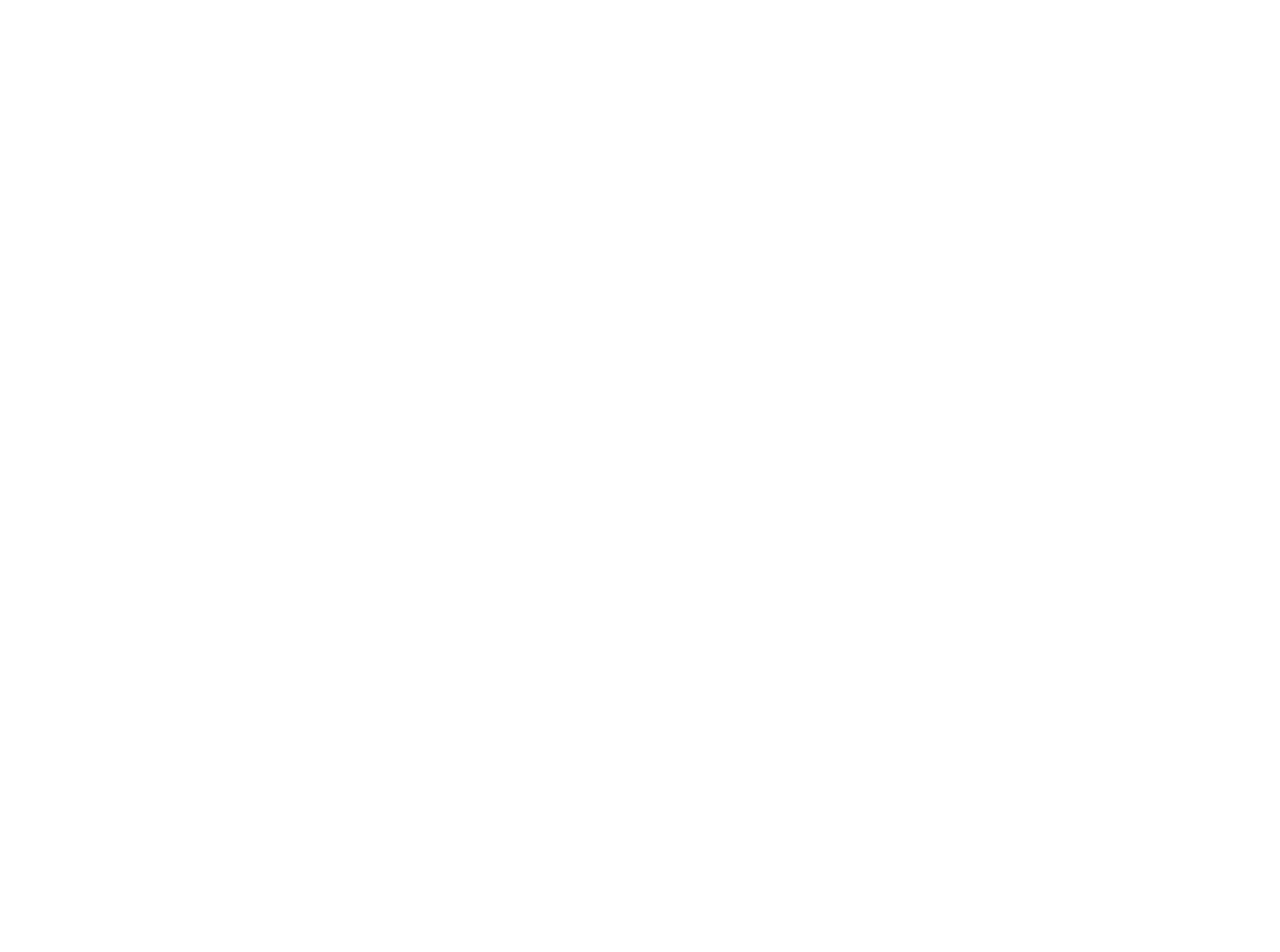
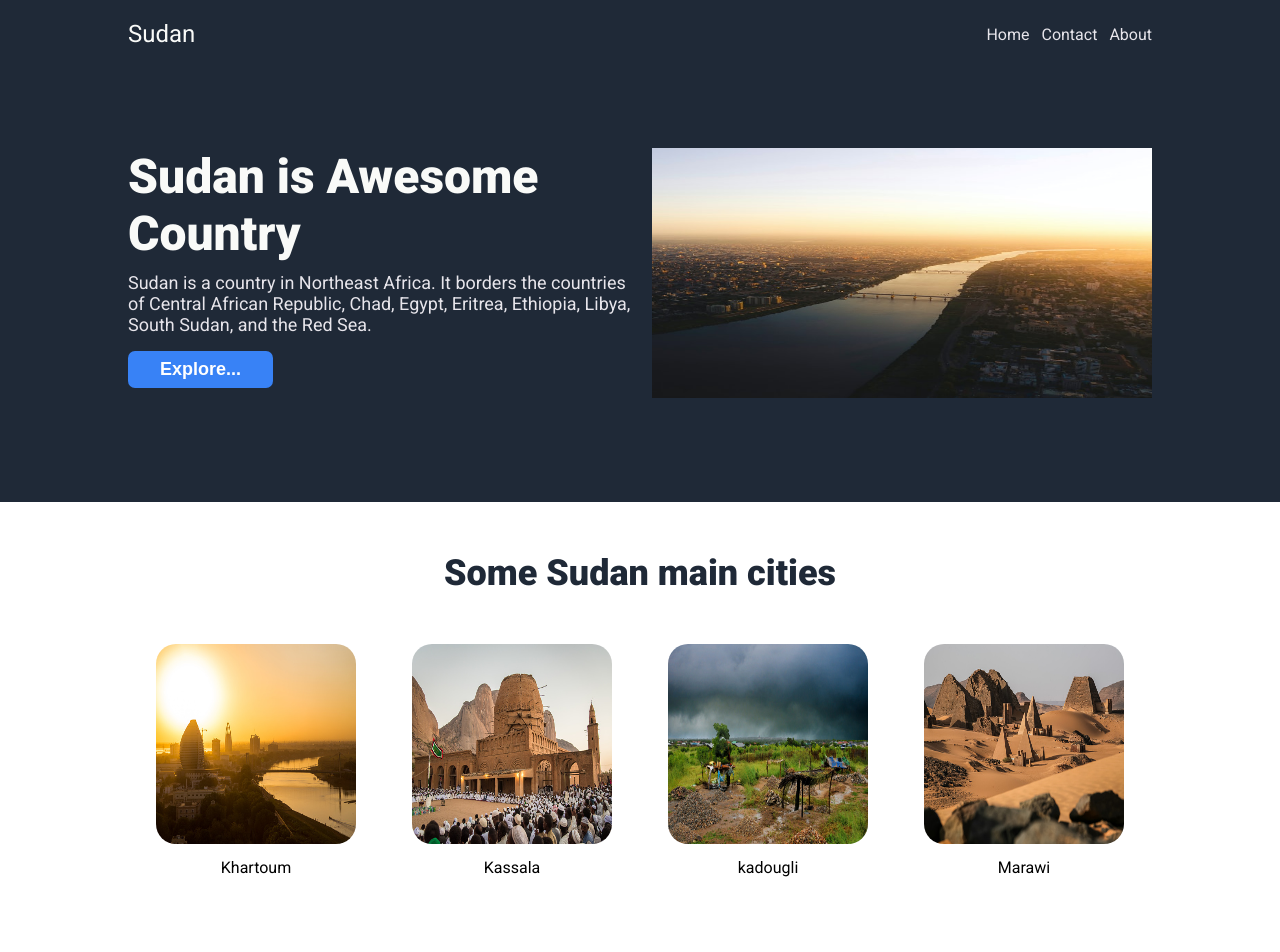
Before and after one commit to mustafa7assan/landing-page, a plain HTML site: page index.html in a window 1280 px wide. Shown: the top 952 px of the page. Before the commit the page ends 800 px from the top, so only its background shows below. Drawn offline with Linux system fonts and the light colour scheme.

Commit message:
Add style to webpage

```diff
--- a/css/style.css
+++ b/css/style.css
@@ -0,0 +1,166 @@
+@import url("https://fonts.googleapis.com/css2?family=Roboto:ital,wght@0,300;0,400;0,500;0,700;0,900;1,300;1,400;1,500&display=swap");
+
+* {
+  padding: 0;
+  margin: 0;
+  box-sizing: border-box;
+}
+
+body {
+  font-family: "Roboto", sans-serif;
+  height: 100vh;
+  display: flex;
+  flex-direction: column;
+}
+.container {
+  width: 80%;
+  margin: auto;
+}
+.header {
+  background-color: #1f2937;
+  color: white;
+  padding-top: 20px;
+}
+.navbar {
+  display: flex;
+  justify-content: space-between;
+  align-items: center;
+  margin-bottom: 100px;
+}
+.navbar .logo {
+  font-size: 24px;
+  color: #f9faf8;
+}
+.links ul {
+  list-style: none;
+  display: flex;
+  margin: 0;
+  padding: 0;
+  gap: 12px;
+}
+.links ul a {
+  text-decoration: none;
+  color: #e7e5eb;
+}
+.hero {
+  display: flex;
+  gap: 16px;
+  margin-bottom: 100px;
+}
+.hero-content .hero-title {
+  font-size: 48px;
+  font-weight: 900;
+  color: #f9faf8;
+  margin-bottom: 10px;
+}
+.hero-content .hero-text {
+  font-size: 18px;
+  color: #e7e5eb;
+  margin-bottom: 16px;
+}
+.hero-content .hero-button button {
+  background-color: #3882f6;
+  border: none;
+  color: white;
+  font-weight: 700;
+  font-size: 18px;
+  padding: 8px 32px;
+  border-radius: 7px;
+  cursor: pointer;
+}
+.hero .image img {
+  width: 500px;
+  height: 250px;
+}
+/*    Content Section */
+.content {
+  text-align: center;
+  margin-bottom: 20px;
+}
+.content .title {
+  font-size: 36px;
+  color: #1f2937;
+  font-weight: 900;
+  margin: 50px 0;
+}
+.cards {
+  display: flex;
+  justify-content: space-around;
+  align-items: center;
+}
+.card {
+  width: 200px;
+  height: 300px;
+}
+.card .card-image img {
+  width: 200px;
+  height: 200px;
+  border-radius: 20px;
+}
+.card .card-image {
+  margin-bottom: 10px;
+}
+
+/* Quote Section */
+.quote-section {
+  background-color: #e5e7eb;
+  padding: 100px 150px;
+}
+.quote .text {
+  font-size: 36px;
+  font-weight: lighter;
+  font-style: italic;
+  color: #1f2937;
+}
+.quote .author {
+  font-size: 24px;
+  text-align: right;
+  color: #1f2937;
+  margin-top: 10px;
+  font-weight: 700;
+}
+
+/* Model Section */
+.model-section {
+  margin: 100px 0px;
+  color: white;
+}
+.model {
+  background-color: #3882f6;
+  border-radius: 5px;
+  display: flex;
+  justify-content: space-around;
+  align-items: center;
+  padding: 50px;
+}
+.model .model-header {
+  font-size: 24px;
+  font-weight: 700;
+  margin-bottom: 7px;
+}
+.model .text {
+  color: #d7d9db;
+}
+.model button {
+  cursor: pointer;
+  border: 3px solid white;
+  color: white;
+  font-weight: 500;
+  font-size: 18px;
+  padding: 6px 32px;
+  border-radius: 7px;
+  background-color: transparent;
+}
+.footer {
+  background-color: #1f2937;
+  color: white;
+  padding: 40px 0px;
+  display: flex;
+  align-items: center;
+  justify-content: center;
+  font-size: 18px;
+}
+.footer a {
+  text-decoration: none;
+  color: white;
+}
--- a/index.html
+++ b/index.html
@@ -5,7 +5,110 @@
     <meta http-equiv="X-UA-Compatible" content="IE=edge" />
     <meta name="viewport" content="width=device-width, initial-scale=1.0" />
     <link rel="stylesheet" href="./css/style.css" />
-    <title>Landing Page</title>
+    <title>Sudan</title>
   </head>
-  <body></body>
+  <body>
+    <header class="header">
+      <div class="container">
+        <nav class="navbar">
+          <div class="logo">Sudan</div>
+          <div class="links">
+            <ul>
+              <li><a href="#">Home</a></li>
+              <li><a href="#">Contact</a></li>
+              <li><a href="#">About</a></li>
+            </ul>
+          </div>
+        </nav>
+        <div class="hero">
+          <div class="hero-content">
+            <div class="hero-title">Sudan is Awesome Country</div>
+            <div class="hero-text">
+              <p>
+                Sudan is a country in Northeast Africa. It borders the countries
+                of Central African Republic, Chad, Egypt, Eritrea, Ethiopia,
+                Libya, South Sudan, and the Red Sea.
+              </p>
+            </div>
+            <div class="hero-button">
+              <button>Explore...</button>
+            </div>
+          </div>
+          <div class="image">
+            <img src="images/sudan-map.jpeg" alt="sudan map" />
+          </div>
+        </div>
+      </div>
+    </header>
+
+    <section class="content">
+      <div class="container">
+        <h2 class="title">Some Sudan main cities</h2>
+        <div class="cards">
+          <div class="card">
+            <div class="card-image">
+              <img src="images/khartoum.jpg" alt="Khartoum" />
+            </div>
+            <div class="card-text">Khartoum</div>
+          </div>
+
+          <div class="card">
+            <div class="card-image">
+              <img src="images/kasala.jpg" alt="kasala" />
+            </div>
+            <div class="card-text">Kassala</div>
+          </div>
+
+          <div class="card">
+            <div class="card-image">
+              <img src="images/kadougli.jpg" alt="" />
+            </div>
+            <div class="card-text">kadougli</div>
+          </div>
+
+          <div class="card">
+            <div class="card-image"><img src="images/marawi.jpg" alt="" /></div>
+            <div class="card-text">Marawi</div>
+          </div>
+        </div>
+      </div>
+    </section>
+
+    <section class="quote-section">
+      <div class="container">
+        <div class="quote">
+          <div class="text">
+            There is no easy walk to freedom anywhere, and many of us will have
+            to pass through the valley of the shadow of death again and again
+            before we reach the mountaintop of our desires.
+          </div>
+          <div class="author">- Nelson Mandela</div>
+        </div>
+      </div>
+    </section>
+
+    <section class="model-section">
+      <div class="container">
+        <div class="model">
+          <div class="model-content">
+            <div class="model-header">Click to Explore More!</div>
+            <div class="model-text">
+              By clicking the button right over there! You will know more
+              information about Sudan
+            </div>
+          </div>
+          <button>Explore</button>
+        </div>
+      </div>
+    </section>
+
+    <footer class="footer">
+      <div>
+        Copyright &copy;
+        <a href="https://github.com/mustafa7assan/landing-page"
+          >Mustafa Hassan</a
+        >
+      </div>
+    </footer>
+  </body>
 </html>
```
Also changed, not shown: images/kadougli.jpg (added), images/kasala.jpg (added), images/khartoum.jpg (added), images/marawi.jpg (added), images/sudan-map.jpeg (added), 1 other file.
